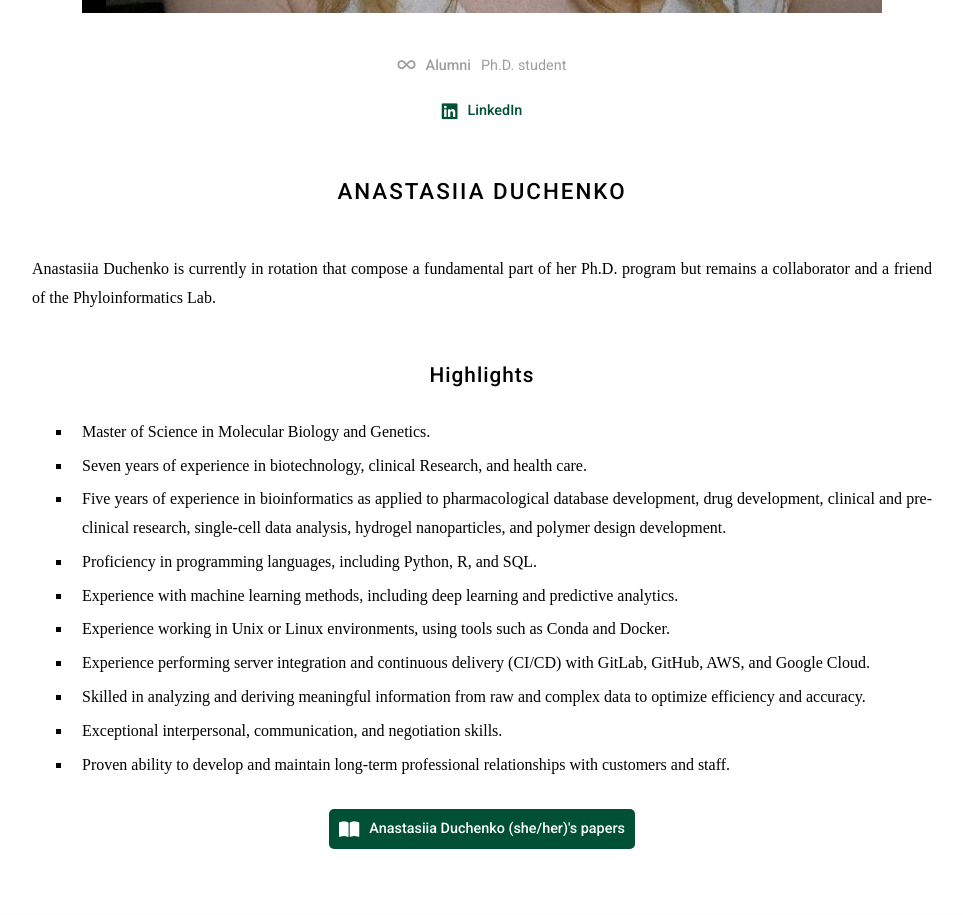
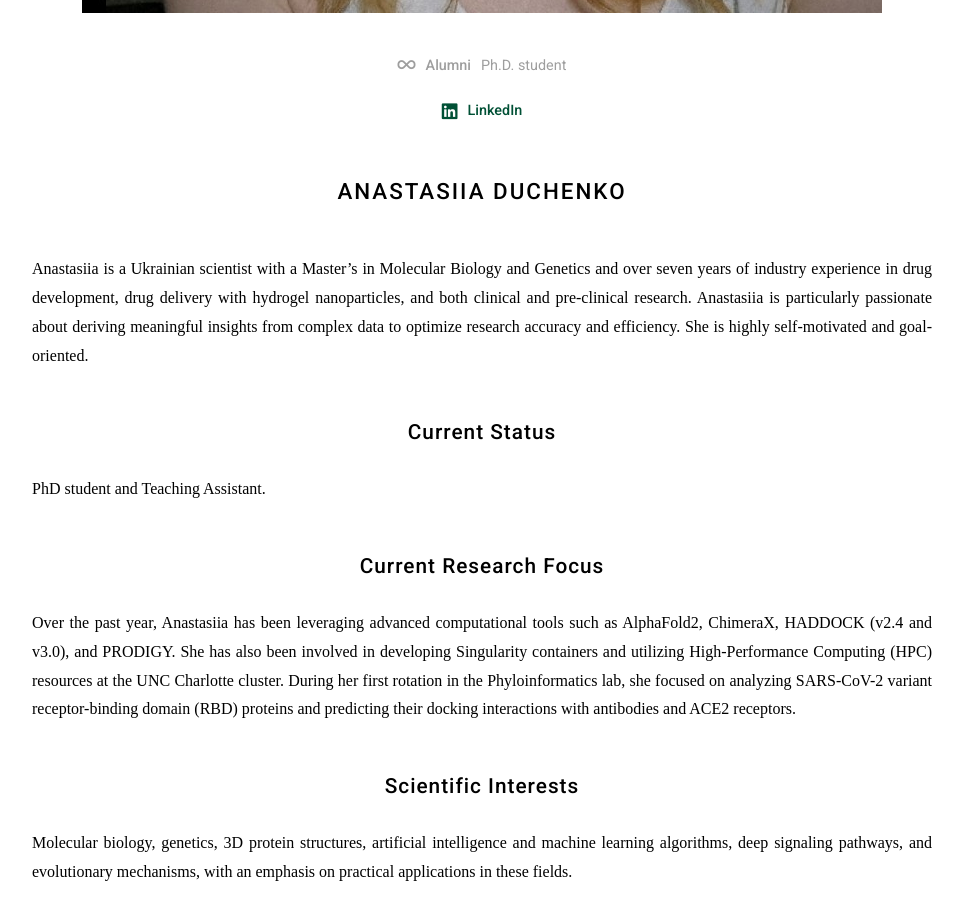
Before and after one commit to machadodj/machadodj.github.io, a Jekyll site: the page built from _members/Anastasiia_Duchenko.md, in a window 1280 px wide and 1400 px high, scrolled down 1044 px, cut to the strip 0-915 px from the top of the window. Shown: the whole strip, without its empty margins (158-1121 px from the left). Built offline with Jekyll 4.4.1, drawn with Linux system fonts in a browser that asks for light colours; nearby versions of some CDN libraries; some web fonts are replaced; some of the changed text lies outside the part shown.

Commit message:
Update Anastasiia_Duchenko.md

```diff
--- a/_members/Anastasiia_Duchenko.md
+++ b/_members/Anastasiia_Duchenko.md
@@ -14,17 +14,23 @@ links:
 
 # Anastasiia Duchenko
 
-Anastasiia Duchenko is currently in rotation that compose a fundamental part of her Ph.D. program but remains a collaborator and a friend of the Phyloinformatics Lab.
+Anastasiia is a Ukrainian scientist with a Master’s in Molecular Biology and Genetics and over seven years of industry experience in drug development, drug delivery with hydrogel nanoparticles, and both clinical and pre-clinical research. Anastasiia is particularly passionate about deriving meaningful insights from complex data to optimize research accuracy and efficiency. She is highly self-motivated and goal-oriented.
 
-## Highlights
+## Current Status
 
-- Master of Science in Molecular Biology and Genetics.
-- Seven years of experience in biotechnology, clinical Research, and health care.
-- Five years of experience in bioinformatics as applied to pharmacological database development, drug development, clinical and pre-clinical research, single-cell data analysis, hydrogel nanoparticles, and polymer design development.
-- Proficiency in programming languages, including Python, R, and SQL.
-- Experience with machine learning methods, including deep learning and predictive analytics.
-- Experience working in Unix or Linux environments, using tools such as Conda and Docker.
-- Experience performing server integration and continuous delivery (CI/CD) with GitLab, GitHub, AWS, and Google Cloud.
-- Skilled in analyzing and deriving meaningful information from raw and complex data to optimize efficiency and accuracy.
-- Exceptional interpersonal, communication, and negotiation skills.
-- Proven ability to develop and maintain long-term professional relationships with customers and staff.
+PhD student and Teaching Assistant.
+
+## Current Research Focus
+
+Over the past year, Anastasiia has been leveraging advanced computational tools such as AlphaFold2, ChimeraX, HADDOCK (v2.4 and v3.0), and PRODIGY. She has also been involved in developing Singularity containers and utilizing High-Performance Computing (HPC) resources at the UNC Charlotte cluster. During her first rotation in the Phyloinformatics lab, she focused on analyzing SARS-CoV-2 variant receptor-binding domain (RBD) proteins and predicting their docking interactions with antibodies and ACE2 receptors.
+
+## Scientific Interests
+
+Molecular biology, genetics, 3D protein structures, artificial intelligence and machine learning algorithms, deep signaling pathways, and evolutionary mechanisms, with an emphasis on practical applications in these fields.
+
+## More
+
+- Dry lab skills: Python, R, and SQL, Biopython, Scikit-Learn, Pandas, Numpy, TensorFlow, machine learning, deep learning, and predictive analytics, HADDOCK, PRODIGY, AlphaFold2, ChimeraX.
+- Wet lab skills: PCR, SDS-PAGE electrophoresis, Western Blot, ELISA, chromatography, mass spectrometry, microscopy.
+- Hobbies: enjoys building with LEGO, practicing yoga, and hiking in the mountains.
+- Favorite book: “Think Like a Rocket Scientist” by Ozan Varol.
```
